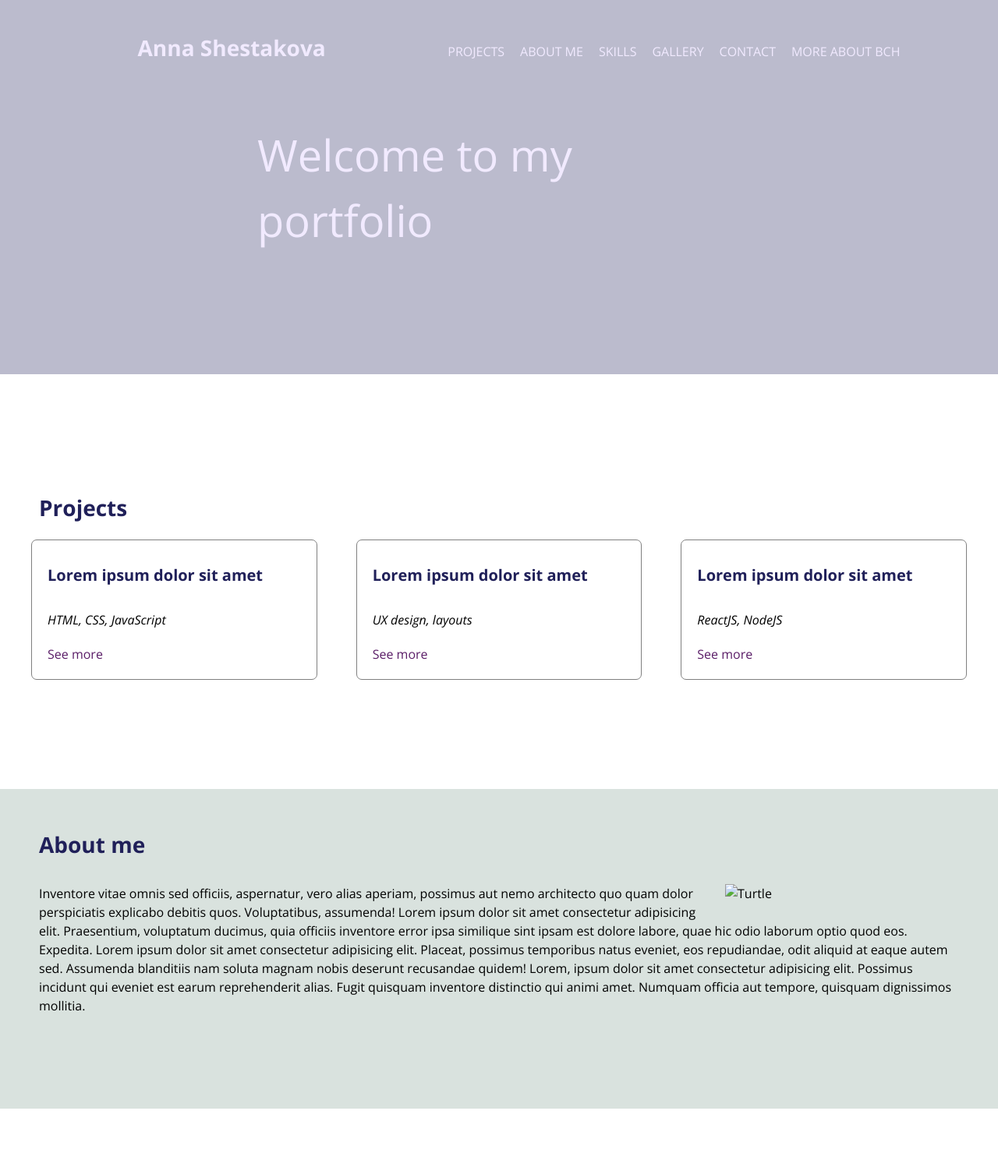
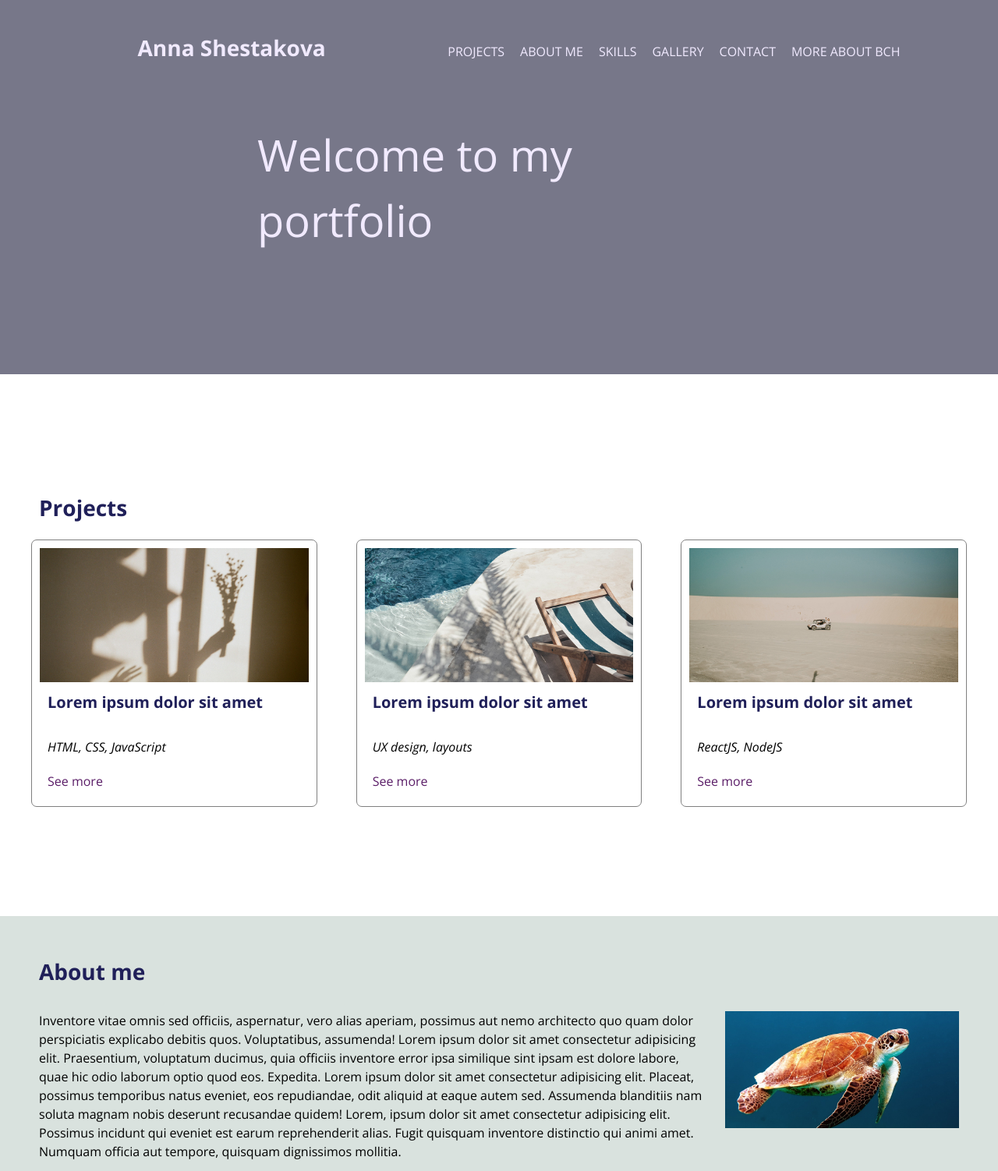
Before and after one commit to cameaann/portfolio-template, a plain HTML site: page index.html in a window 1280 px wide. Shown: the top 1502 px of the page at 78% size. Drawn offline with nearby package versions, Linux system fonts and the light colour scheme; the site is published under a folder, as on GitHub Pages, so addresses that start at the root find nothing.

Commit message:
changed links to images

```diff
--- a/index.html
+++ b/index.html
@@ -47,7 +47,7 @@
         <div class="projects">
           <div class="project">
             <figure>
-              <img src="/assets/images/image1.jpg" alt="" />
+              <img src="assets/images/image1.jpg" alt="" />
             </figure>
             <h3>Lorem ipsum dolor sit amet</h3>
             <p>
@@ -57,7 +57,7 @@
           </div>
           <div class="project">
             <figure>
-              <img src="/assets/images/image2.jpg" alt="" />
+              <img src="assets/images/image2.jpg" alt="" />
             </figure>
             <h3>Lorem ipsum dolor sit amet</h3>
             <p>
@@ -67,7 +67,7 @@
           </div>
           <div class="project">
             <figure>
-              <img src="/assets/images/image3.jpg" alt="" />
+              <img src="assets/images/image3.jpg" alt="" />
             </figure>
             <h3>Lorem ipsum dolor sit amet</h3>
             <p>
@@ -84,7 +84,7 @@
           <p>
             <img
               class="section__img"
-              src="/assets/images/image4.jpg"
+              src="assets/images/image4.jpg"
               alt="Turtle"
             />
             Inventore vitae omnis sed officiis, aspernatur, vero alias aperiam,
--- a/style2.css
+++ b/style2.css
@@ -30,7 +30,7 @@ a {
 .header {
   position: relative;
   height: 60vh;
-  background-image: url("/assets/images/main-img.jpeg");
+  background-image: url("assets/images/main-img.jpeg");
   background-size: cover;
   justify-content: center;
   /* background-attachment: fixed; */
```
